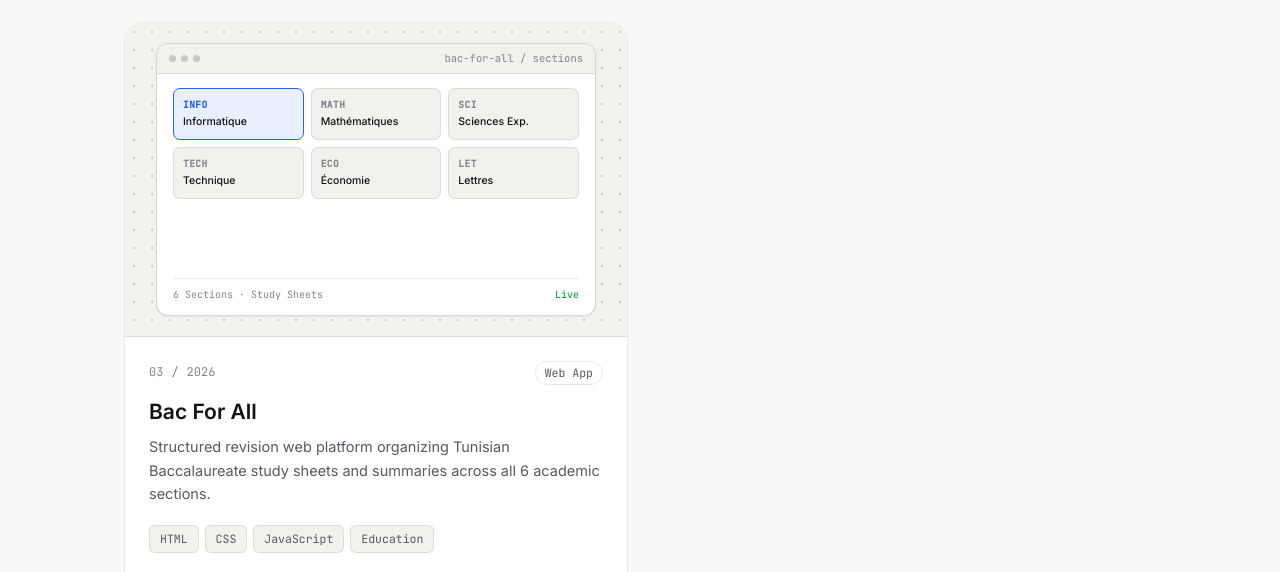
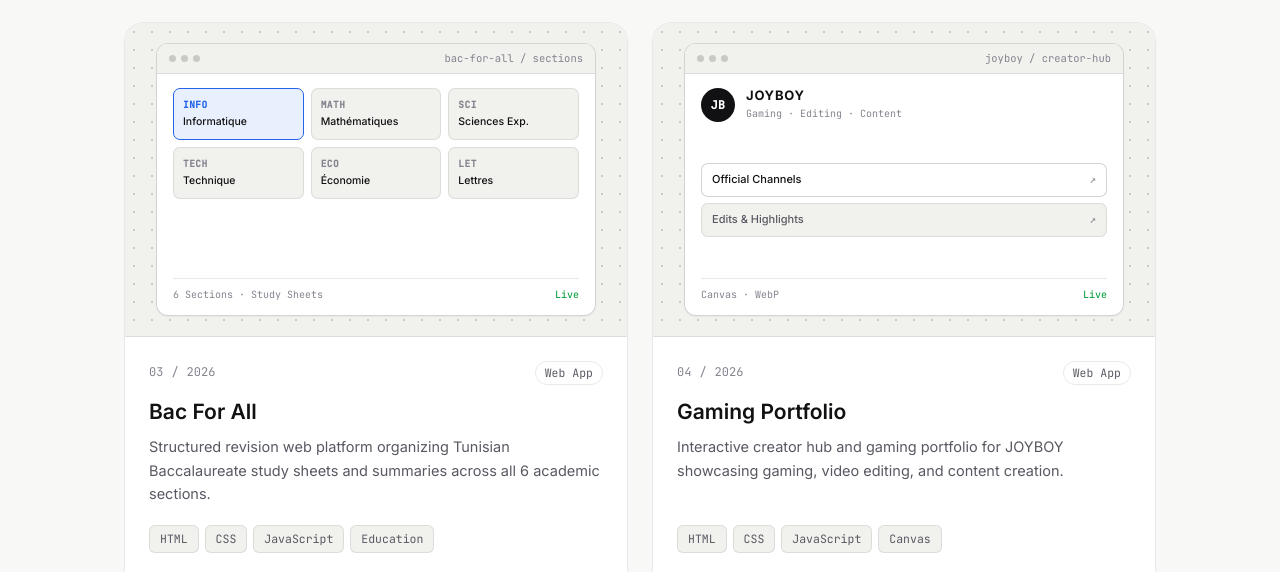
Before and after one commit to YassineM-Dev/Portfolio, a plain HTML site: page index.html in a window 1280 px wide. Shown: the part 1613-2185 px from the top of the page. Drawn offline with Linux system fonts and the light colour scheme.

Commit message:
Add Gaming Portfolio (JOYBOY) project

```diff
--- a/assets/css/styles.css
+++ b/assets/css/styles.css
@@ -938,6 +938,107 @@ textarea {
   font-weight: 500;
 }
 
+/* Gaming Portfolio Visual */
+.gp-stage {
+  flex: 1;
+  padding: 14px 16px 12px;
+  display: flex;
+  flex-direction: column;
+  justify-content: space-between;
+  gap: 10px;
+}
+
+.gp-header {
+  display: flex;
+  align-items: center;
+  gap: 11px;
+}
+
+.gp-avatar {
+  width: 34px;
+  height: 34px;
+  border-radius: 50%;
+  background: var(--accent);
+  color: var(--accent-fg);
+  font-size: 11.5px;
+  font-weight: 600;
+  display: flex;
+  align-items: center;
+  justify-content: center;
+  flex-shrink: 0;
+  letter-spacing: 0.04em;
+}
+
+.gp-identity {
+  display: flex;
+  flex-direction: column;
+  gap: 2px;
+  min-width: 0;
+}
+
+.gp-name {
+  font-size: 13px;
+  font-weight: 700;
+  letter-spacing: 0.06em;
+  color: var(--text);
+  line-height: 1.2;
+}
+
+.gp-roles {
+  font-size: 10px;
+  color: var(--text-muted);
+  white-space: nowrap;
+  overflow: hidden;
+  text-overflow: ellipsis;
+}
+
+.gp-links {
+  display: flex;
+  flex-direction: column;
+  gap: 6px;
+}
+
+.gp-link-row {
+  display: flex;
+  align-items: center;
+  justify-content: space-between;
+  padding: 7px 10px;
+  border-radius: 7px;
+  border: 1px solid var(--border-strong);
+  background: var(--surface);
+  font-size: 11px;
+  font-weight: 500;
+  color: var(--text);
+  transition: transform 0.25s var(--ease), border-color 0.25s ease;
+}
+
+.gp-link-row.is-subtle {
+  border-color: var(--border);
+  background: var(--surface-subtle);
+  color: var(--text-secondary);
+}
+
+.project-card:hover .gp-link-row:first-child {
+  border-color: var(--highlight);
+  transform: translateX(2px);
+}
+
+.gp-arrow {
+  font-size: 11px;
+  color: var(--text-muted);
+}
+
+.gp-footer {
+  padding-top: 8px;
+  border-top: 1px solid var(--border);
+  display: flex;
+  align-items: center;
+  justify-content: space-between;
+  font-family: var(--font-mono);
+  font-size: 10px;
+  color: var(--text-muted);
+}
+
 /* Fallback Preview for Future Projects */
 .fallback-stage {
   flex: 1;
--- a/assets/js/app.js
+++ b/assets/js/app.js
@@ -278,6 +278,42 @@
               <div class="edu-grid">${gridMarkup}</div>
               <div class="edu-footer">
                 <span>6 Sections &middot; Study Sheets</span>
+                <span class="edu-live-pill">Live</span>
+              </div>
+            </div>
+          </div>
+        </div>
+      `;
+    }
+
+    if (project.visualType === "gaming-portfolio") {
+      return `
+        <div class="preview-canvas" aria-hidden="true">
+          <div class="mock-window">
+            <div class="mock-topbar">
+              <div class="mock-dots"><span></span><span></span><span></span></div>
+              <span class="mock-path">joyboy / creator-hub</span>
+            </div>
+            <div class="gp-stage">
+              <div class="gp-header">
+                <div class="gp-avatar mono">JB</div>
+                <div class="gp-identity">
+                  <span class="gp-name">JOYBOY</span>
+                  <span class="gp-roles mono">Gaming &middot; Editing &middot; Content</span>
+                </div>
+              </div>
+              <div class="gp-links">
+                <div class="gp-link-row">
+                  <span>Official Channels</span>
+                  <span class="gp-arrow mono">&nearr;</span>
+                </div>
+                <div class="gp-link-row is-subtle">
+                  <span>Edits &amp; Highlights</span>
+                  <span class="gp-arrow mono">&nearr;</span>
+                </div>
+              </div>
+              <div class="gp-footer">
+                <span>Canvas &middot; WebP</span>
                 <span class="edu-live-pill">Live</span>
               </div>
             </div>
--- a/assets/js/data.js
+++ b/assets/js/data.js
@@ -194,5 +194,45 @@ window.PORTFOLIO_DATA = {
       liveUrl: "https://yassinem-dev.github.io/Bac-For-All/",
       repoUrl: "https://github.com/YassineM-Dev/Bac-For-All",
     },
+    {
+      id: "gaming-portfolio",
+      index: "04",
+      title: "Gaming Portfolio",
+      year: "2026",
+      category: {
+        key: "web-app",
+        en: "Web App",
+        fr: "Application Web",
+      },
+      status: {
+        en: "Live",
+        fr: "En ligne",
+      },
+      summary: {
+        en: "Interactive creator hub and gaming portfolio for JOYBOY showcasing gaming, video editing, and content creation.",
+        fr: "Portfolio gaming interactif et hub créateur pour JOYBOY réunissant gaming, montage vidéo et création de contenu.",
+      },
+      description: {
+        en: "A custom dark-themed creator portfolio built for JOYBOY's gaming and video editing brand. Features an animated preloader, HTML5 Canvas particle background, stylized display typography, preloaded WebP media assets, and a centralized social links hub.",
+        fr: "Un portfolio créateur au thème sombre conçu pour l'univers gaming et montage vidéo de JOYBOY. Il combine un écran de chargement animé, un arrière-plan de particules en Canvas HTML5, une typographie stylisée, des médias WebP optimisés et un hub de liens centralisé.",
+      },
+      highlights: {
+        en: [
+          "Interactive HTML5 Canvas particle background, animated preloader, and scroll-reveal motion",
+          "Performance-focused static build with preloaded WebP assets and clean metadata",
+          "Centralized creator hub dedicated to gaming, video editing, and content creation",
+        ],
+        fr: [
+          "Arrière-plan de particules en Canvas HTML5, préchargement animé et animations au défilement",
+          "Site statique optimisé avec médias WebP préchargés et métadonnées soignées",
+          "Hub créateur centralisé dédié au gaming, au montage vidéo et à la création de contenu",
+        ],
+      },
+      stack: ["HTML", "CSS", "JavaScript", "Canvas"],
+      visualType: "gaming-portfolio",
+      image: "",
+      liveUrl: "https://king-joyboy-dev.github.io/Joyboy/",
+      repoUrl: "",
+    },
   ],
 };
--- a/index.html
+++ b/index.html
@@ -4,9 +4,9 @@
   <meta charset="UTF-8" />
   <meta name="viewport" content="width=device-width, initial-scale=1.0" />
   <title>Yassine — Portfolio</title>
-  <meta name="description" content="Minimalist developer portfolio of Yassine featuring AlgoStudio, Compresseur App, and Bac For All." />
+  <meta name="description" content="Minimalist developer portfolio of Yassine featuring AlgoStudio, Compresseur App, Bac For All, and Gaming Portfolio." />
   <meta property="og:title" content="Yassine — Portfolio" />
-  <meta property="og:description" content="Minimalist developer portfolio of Yassine featuring AlgoStudio, Compresseur App, and Bac For All." />
+  <meta property="og:description" content="Minimalist developer portfolio of Yassine featuring AlgoStudio, Compresseur App, Bac For All, and Gaming Portfolio." />
   <meta property="og:type" content="website" />
   <meta property="og:url" content="https://yassinem-dev.github.io/Portfolio/" />
   <link rel="icon" type="image/svg+xml" href="assets/favicon.svg" />
@@ -94,7 +94,7 @@
         <dl class="hero-metrics reveal" aria-label="Overview">
           <div class="metric-item">
             <dt class="mono" data-i18n="metrics.projects">Projects</dt>
-            <dd class="mono" id="metric-project-count">03</dd>
+            <dd class="mono" id="metric-project-count">04</dd>
           </div>
           <div class="metric-item">
             <dt class="mono" data-i18n="metrics.focus">Focus</dt>
@@ -116,7 +116,7 @@
             <span class="section-kicker mono" data-i18n="projects.kicker">Selected Work</span>
             <h2 class="section-title">
               <span data-i18n="projects.title">Projects</span>
-              <span class="count-badge mono" id="projects-count">03</span>
+              <span class="count-badge mono" id="projects-count">04</span>
             </h2>
           </div>
 
```
Also changed, not shown: 1 other file.
